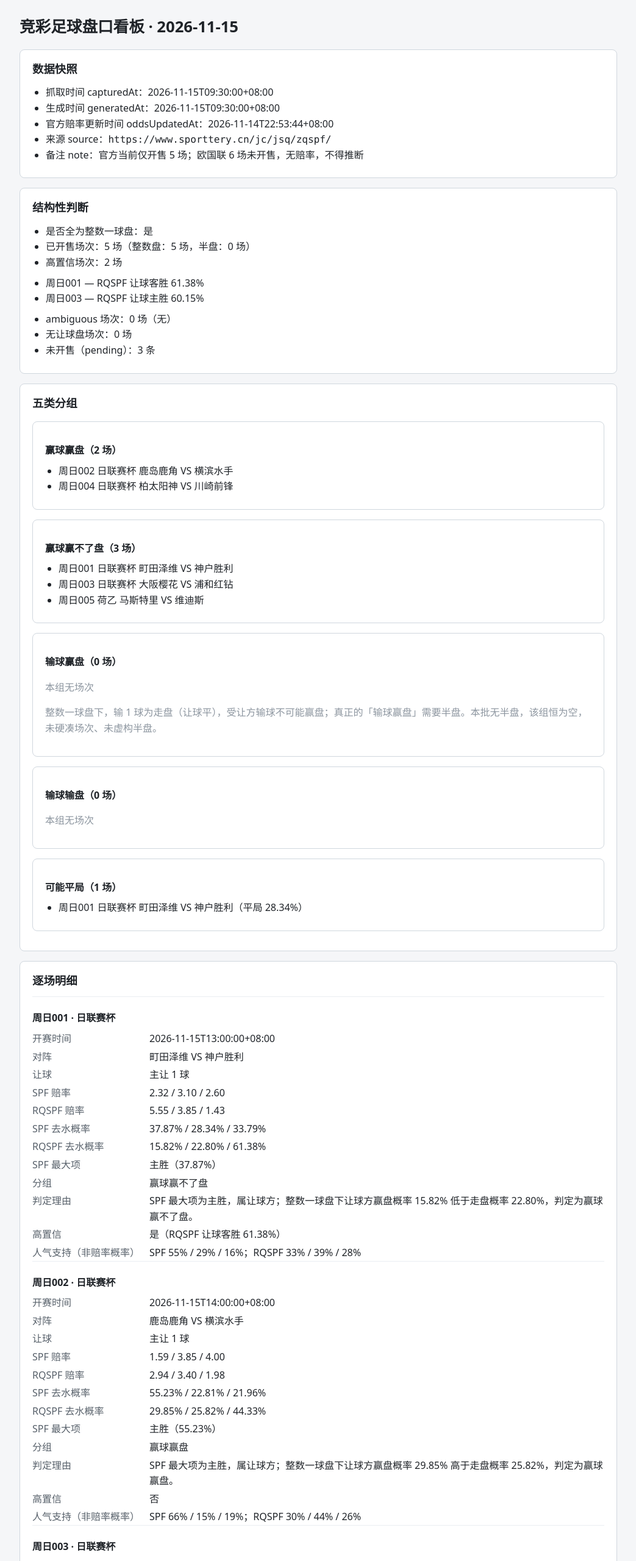
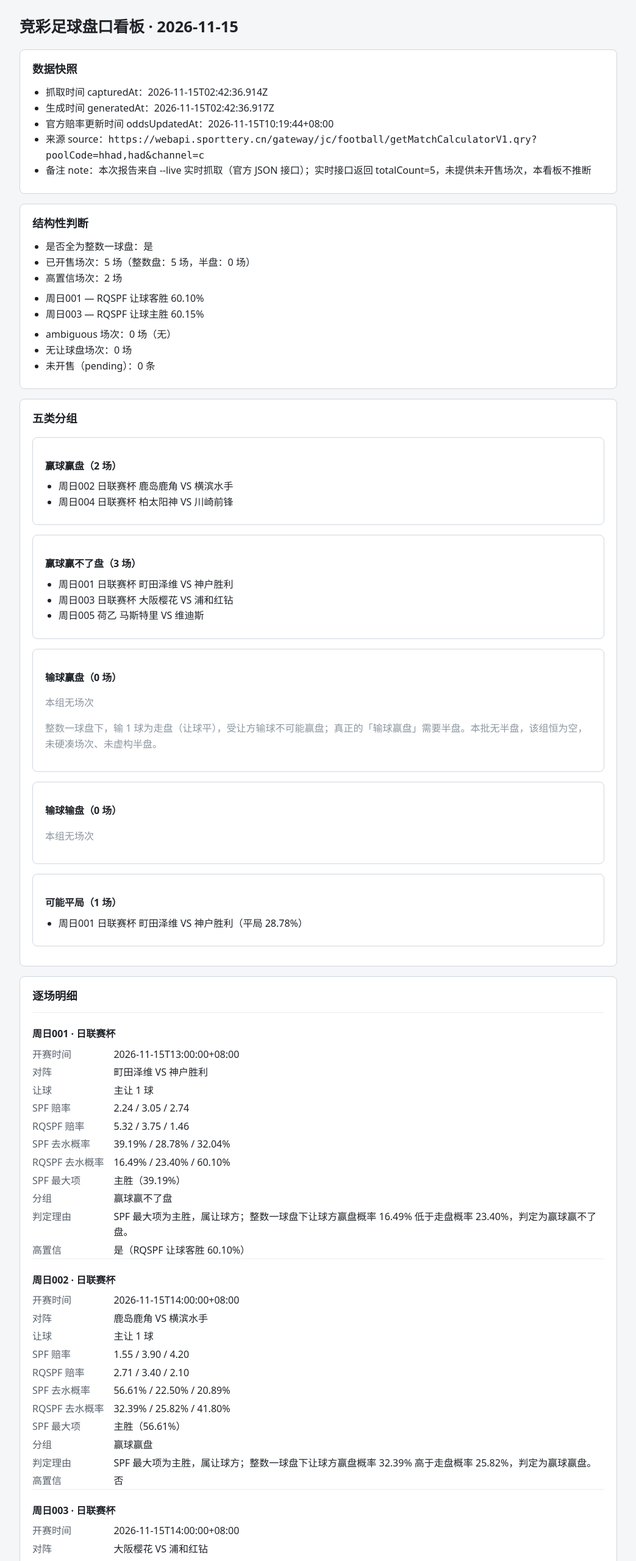
Before and after one commit to wyqzcd/ai-bot-team, a plain HTML site: page reports/2026-11-15.html in a window 1280 px wide. Shown: the top 2560 px of the page at 61% size, without its empty margins (118-1161 px from the left). Drawn offline with Linux system fonts and the light colour scheme.

Commit message:
chore(data): 用实时数据重新生成 2026-11-15 看板报告
数据来自 node scripts/jczq-board.mjs --live 的真实抓取，
赔率更新时间 2026-11-15T10:19:44+08:00，pending 为空。

Co-Authored-By: Claude Code <noreply@anthropic.com>

```diff
--- a/reports/2026-11-15.html
+++ b/reports/2026-11-15.html
@@ -29,11 +29,11 @@ code, .mono { font-family: ui-monospace, SFMono-Regular, Menlo, monospace; }
 <h1>竞彩足球盘口看板 · 2026-11-15</h1>
 <section id="snapshot"><h2>数据快照</h2>
 <ul>
-<li>抓取时间 capturedAt：2026-11-15T09:30:00+08:00</li>
-<li>生成时间 generatedAt：2026-11-15T09:30:00+08:00</li>
-<li>官方赔率更新时间 oddsUpdatedAt：2026-11-14T22:53:44+08:00</li>
-<li>来源 source：<span class="mono">https://www.sporttery.cn/jc/jsq/zqspf/</span></li>
-<li>备注 note：官方当前仅开售 5 场；欧国联 6 场未开售，无赔率，不得推断</li>
+<li>抓取时间 capturedAt：2026-11-15T02:42:36.914Z</li>
+<li>生成时间 generatedAt：2026-11-15T02:42:36.917Z</li>
+<li>官方赔率更新时间 oddsUpdatedAt：2026-11-15T10:19:44+08:00</li>
+<li>来源 source：<span class="mono">https://webapi.sporttery.cn/gateway/jc/football/getMatchCalculatorV1.qry?poolCode=hhad,had&amp;channel=c</span></li>
+<li>备注 note：本次报告来自 --live 实时抓取（官方 JSON 接口）；实时接口返回 totalCount=5，未提供未开售场次，本看板不推断</li>
 </ul></section>
 <section id="structure"><h2>结构性判断</h2>
 <ul>
@@ -41,15 +41,15 @@ code, .mono { font-family: ui-monospace, SFMono-Regular, Menlo, monospace; }
 <li>已开售场次：5 场（整数盘：5 场，半盘：0 场）</li>
 <li>高置信场次：2 场</li>
 </ul>
-<ul><li>周日001 — RQSPF 让球客胜 61.38%</li><li>周日003 — RQSPF 让球主胜 60.15%</li></ul>
+<ul><li>周日001 — RQSPF 让球客胜 60.10%</li><li>周日003 — RQSPF 让球主胜 60.15%</li></ul>
 <ul>
 <li>ambiguous 场次：0 场（无）</li>
 <li>无让球盘场次：0 场</li>
-<li>未开售（pending）：3 条</li>
+<li>未开售（pending）：0 条</li>
 </ul></section>
 <section id="groups"><h2>五类分组</h2>
 <section id="group-win_cover" class="group"><h3>赢球赢盘（2 场）</h3><ul><li>周日002 日联赛杯 鹿岛鹿角 VS 横滨水手</li><li>周日004 日联赛杯 柏太阳神 VS 川崎前锋</li></ul></section><section id="group-win_no_cover" class="group"><h3>赢球赢不了盘（3 场）</h3><ul><li>周日001 日联赛杯 町田泽维 VS 神户胜利</li><li>周日003 日联赛杯 大阪樱花 VS 浦和红钻</li><li>周日005 荷乙 马斯特里 VS 维迪斯</li></ul></section><section id="group-lose_cover" class="group"><h3>输球赢盘（0 场）</h3><p class="empty">本组无场次</p><p class="empty">整数一球盘下，输 1 球为走盘（让球平），受让方输球不可能赢盘；真正的「输球赢盘」需要半盘。本批无半盘，该组恒为空，未硬凑场次、未虚构半盘。</p></section><section id="group-lose_no_cover" class="group"><h3>输球输盘（0 场）</h3><p class="empty">本组无场次</p></section>
-<section id="group-likely_draw" class="group"><h3>可能平局（1 场）</h3><ul><li>周日001 日联赛杯 町田泽维 VS 神户胜利（平局 28.34%）</li></ul></section>
+<section id="group-likely_draw" class="group"><h3>可能平局（1 场）</h3><ul><li>周日001 日联赛杯 町田泽维 VS 神户胜利（平局 28.78%）</li></ul></section>
 </section>
 <section id="matches"><h2>逐场明细</h2>
 <article class="match">
@@ -58,15 +58,15 @@ code, .mono { font-family: ui-monospace, SFMono-Regular, Menlo, monospace; }
 <dt>开赛时间</dt><dd>2026-11-15T13:00:00+08:00</dd>
 <dt>对阵</dt><dd>町田泽维 VS 神户胜利</dd>
 <dt>让球</dt><dd>主让 1 球</dd>
-<dt>SPF 赔率</dt><dd>2.32 / 3.10 / 2.60</dd>
-<dt>RQSPF 赔率</dt><dd>5.55 / 3.85 / 1.43</dd>
-<dt>SPF 去水概率</dt><dd>37.87% / 28.34% / 33.79%</dd>
-<dt>RQSPF 去水概率</dt><dd>15.82% / 22.80% / 61.38%</dd>
-<dt>SPF 最大项</dt><dd>主胜（37.87%）</dd>
+<dt>SPF 赔率</dt><dd>2.24 / 3.05 / 2.74</dd>
+<dt>RQSPF 赔率</dt><dd>5.32 / 3.75 / 1.46</dd>
+<dt>SPF 去水概率</dt><dd>39.19% / 28.78% / 32.04%</dd>
+<dt>RQSPF 去水概率</dt><dd>16.49% / 23.40% / 60.10%</dd>
+<dt>SPF 最大项</dt><dd>主胜（39.19%）</dd>
 <dt>分组</dt><dd>赢球赢不了盘</dd>
-<dt>判定理由</dt><dd>SPF 最大项为主胜，属让球方；整数一球盘下让球方赢盘概率 15.82% 低于走盘概率 22.80%，判定为赢球赢不了盘。</dd>
-<dt>高置信</dt><dd>是（RQSPF 让球客胜 61.38%）</dd>
-<dt>人气支持（非赔率概率）</dt><dd>SPF 55% / 29% / 16%；RQSPF 33% / 39% / 28%</dd>
+<dt>判定理由</dt><dd>SPF 最大项为主胜，属让球方；整数一球盘下让球方赢盘概率 16.49% 低于走盘概率 23.40%，判定为赢球赢不了盘。</dd>
+<dt>高置信</dt><dd>是（RQSPF 让球客胜 60.10%）</dd>
+
 </dl>
 </article><article class="match">
 <h3>周日002 · 日联赛杯</h3>
@@ -74,15 +74,15 @@ code, .mono { font-family: ui-monospace, SFMono-Regular, Menlo, monospace; }
 <dt>开赛时间</dt><dd>2026-11-15T14:00:00+08:00</dd>
 <dt>对阵</dt><dd>鹿岛鹿角 VS 横滨水手</dd>
 <dt>让球</dt><dd>主让 1 球</dd>
-<dt>SPF 赔率</dt><dd>1.59 / 3.85 / 4.00</dd>
-<dt>RQSPF 赔率</dt><dd>2.94 / 3.40 / 1.98</dd>
-<dt>SPF 去水概率</dt><dd>55.23% / 22.81% / 21.96%</dd>
-<dt>RQSPF 去水概率</dt><dd>29.85% / 25.82% / 44.33%</dd>
-<dt>SPF 最大项</dt><dd>主胜（55.23%）</dd>
+<dt>SPF 赔率</dt><dd>1.55 / 3.90 / 4.20</dd>
+<dt>RQSPF 赔率</dt><dd>2.71 / 3.40 / 2.10</dd>
+<dt>SPF 去水概率</dt><dd>56.61% / 22.50% / 20.89%</dd>
+<dt>RQSPF 去水概率</dt><dd>32.39% / 25.82% / 41.80%</dd>
+<dt>SPF 最大项</dt><dd>主胜（56.61%）</dd>
 <dt>分组</dt><dd>赢球赢盘</dd>
-<dt>判定理由</dt><dd>SPF 最大项为主胜，属让球方；整数一球盘下让球方赢盘概率 29.85% 高于走盘概率 25.82%，判定为赢球赢盘。</dd>
+<dt>判定理由</dt><dd>SPF 最大项为主胜，属让球方；整数一球盘下让球方赢盘概率 32.39% 高于走盘概率 25.82%，判定为赢球赢盘。</dd>
 <dt>高置信</dt><dd>否</dd>
-<dt>人气支持（非赔率概率）</dt><dd>SPF 66% / 15% / 19%；RQSPF 30% / 44% / 26%</dd>
+
 </dl>
 </article><article class="match">
 <h3>周日003 · 日联赛杯</h3>
@@ -98,7 +98,7 @@ code, .mono { font-family: ui-monospace, SFMono-Regular, Menlo, monospace; }
 <dt>分组</dt><dd>赢球赢不了盘</dd>
 <dt>判定理由</dt><dd>SPF 最大项为客胜，属让球方；整数一球盘下让球方赢盘概率 18.69% 低于走盘概率 21.16%，判定为赢球赢不了盘。</dd>
 <dt>高置信</dt><dd>是（RQSPF 让球主胜 60.15%）</dd>
-<dt>人气支持（非赔率概率）</dt><dd>SPF 36% / 26% / 38%；RQSPF 43% / 36% / 21%</dd>
+
 </dl>
 </article><article class="match">
 <h3>周日004 · 日联赛杯</h3>
@@ -106,15 +106,15 @@ code, .mono { font-family: ui-monospace, SFMono-Regular, Menlo, monospace; }
 <dt>开赛时间</dt><dd>2026-11-15T16:00:00+08:00</dd>
 <dt>对阵</dt><dd>柏太阳神 VS 川崎前锋</dd>
 <dt>让球</dt><dd>主让 1 球</dd>
-<dt>SPF 赔率</dt><dd>1.86 / 3.75 / 2.98</dd>
-<dt>RQSPF 赔率</dt><dd>3.56 / 3.80 / 1.68</dd>
-<dt>SPF 去水概率</dt><dd>47.17% / 23.39% / 29.44%</dd>
-<dt>RQSPF 去水概率</dt><dd>24.66% / 23.10% / 52.25%</dd>
-<dt>SPF 最大项</dt><dd>主胜（47.17%）</dd>
+<dt>SPF 赔率</dt><dd>1.81 / 3.80 / 3.09</dd>
+<dt>RQSPF 赔率</dt><dd>3.46 / 3.72 / 1.72</dd>
+<dt>SPF 去水概率</dt><dd>48.49% / 23.10% / 28.41%</dd>
+<dt>RQSPF 去水概率</dt><dd>25.37% / 23.60% / 51.03%</dd>
+<dt>SPF 最大项</dt><dd>主胜（48.49%）</dd>
 <dt>分组</dt><dd>赢球赢盘</dd>
-<dt>判定理由</dt><dd>SPF 最大项为主胜，属让球方；整数一球盘下让球方赢盘概率 24.66% 高于走盘概率 23.10%，判定为赢球赢盘。</dd>
+<dt>判定理由</dt><dd>SPF 最大项为主胜，属让球方；整数一球盘下让球方赢盘概率 25.37% 高于走盘概率 23.60%，判定为赢球赢盘。</dd>
 <dt>高置信</dt><dd>否</dd>
-<dt>人气支持（非赔率概率）</dt><dd>SPF 74% / 14% / 12%；RQSPF 36% / 44% / 20%</dd>
+
 </dl>
 </article><article class="match">
 <h3>周日005 · 荷乙</h3>
@@ -130,15 +130,11 @@ code, .mono { font-family: ui-monospace, SFMono-Regular, Menlo, monospace; }
 <dt>分组</dt><dd>赢球赢不了盘</dd>
 <dt>判定理由</dt><dd>SPF 最大项为客胜，属让球方；整数一球盘下让球方赢盘概率 22.06% 低于走盘概率 23.73%，判定为赢球赢不了盘。</dd>
 <dt>高置信</dt><dd>否</dd>
-<dt>人气支持（非赔率概率）</dt><dd>SPF 29% / 26% / 45%；RQSPF 38% / 31% / 31%</dd>
+
 </dl>
 </article>
 </section>
-<section id="pending"><h2>未开售场次（pending，原样展示，不推断）</h2>
-<table>
-<thead><tr><th>编号</th><th>联赛</th><th>对阵</th><th>开赛时间</th><th>备注</th></tr></thead>
-<tbody><tr><td>周日006-009</td><td>欧国联</td><td>对阵未列出</td><td>开赛时间未列出</td><td>抓取时点官方未列出对阵与赔率</td></tr><tr><td>周日010</td><td>欧国联</td><td>西班牙 VS 英格兰</td><td>2026-11-16T03:45:00+08:00</td><td>未开售，无赔率</td></tr><tr><td>周日011</td><td>欧国联</td><td>比利时 VS 意大利</td><td>2026-11-16T03:45:00+08:00</td><td>未开售，无赔率</td></tr></tbody>
-</table></section>
+<section id="pending"><h2>未开售场次</h2><p>无</p></section>
 <section id="limits"><h2>口径限制</h2>
 <ul>
 <li>只有官方已开售场次才有赔率；未开售场次无赔率，本看板不推断、不补造。</li>
```
